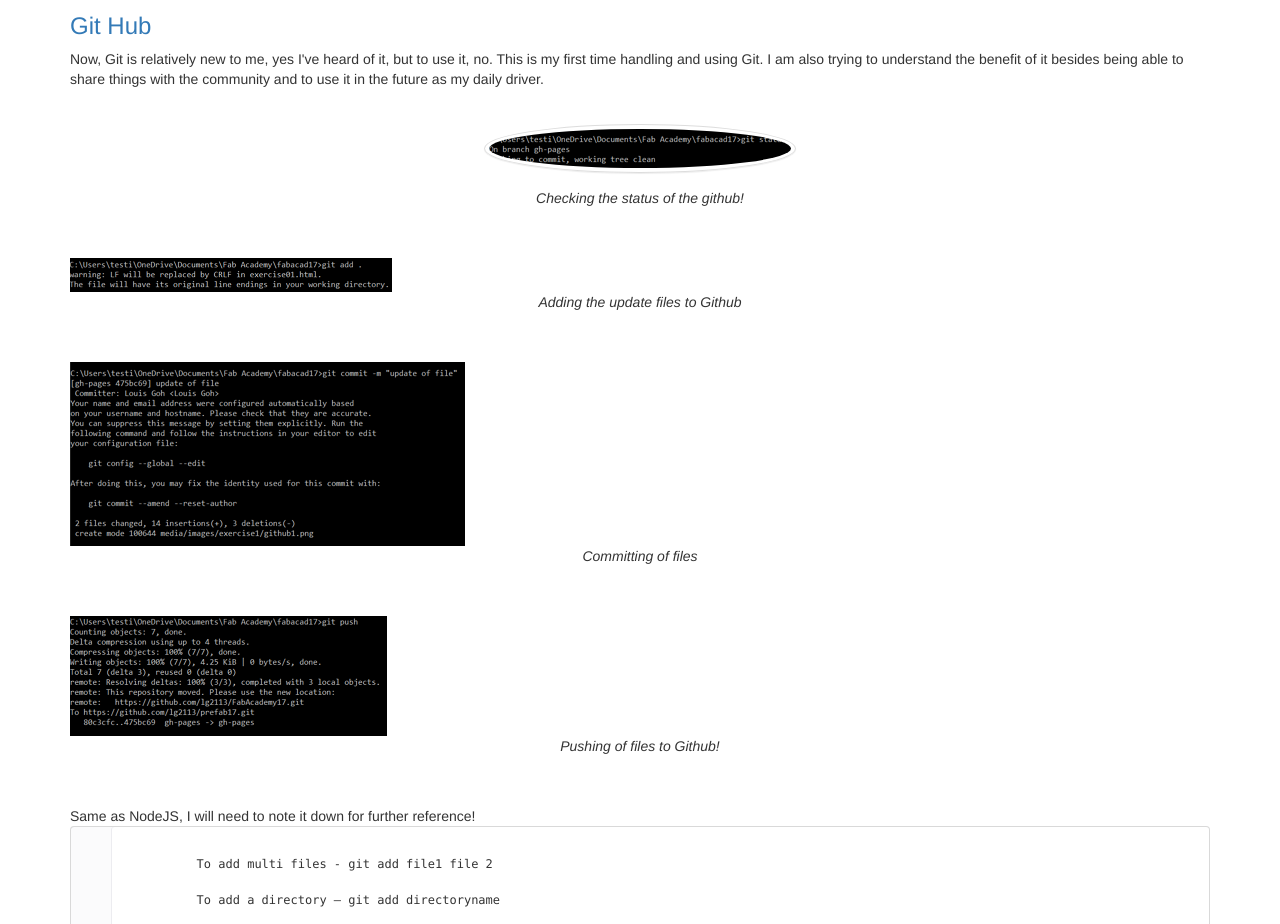
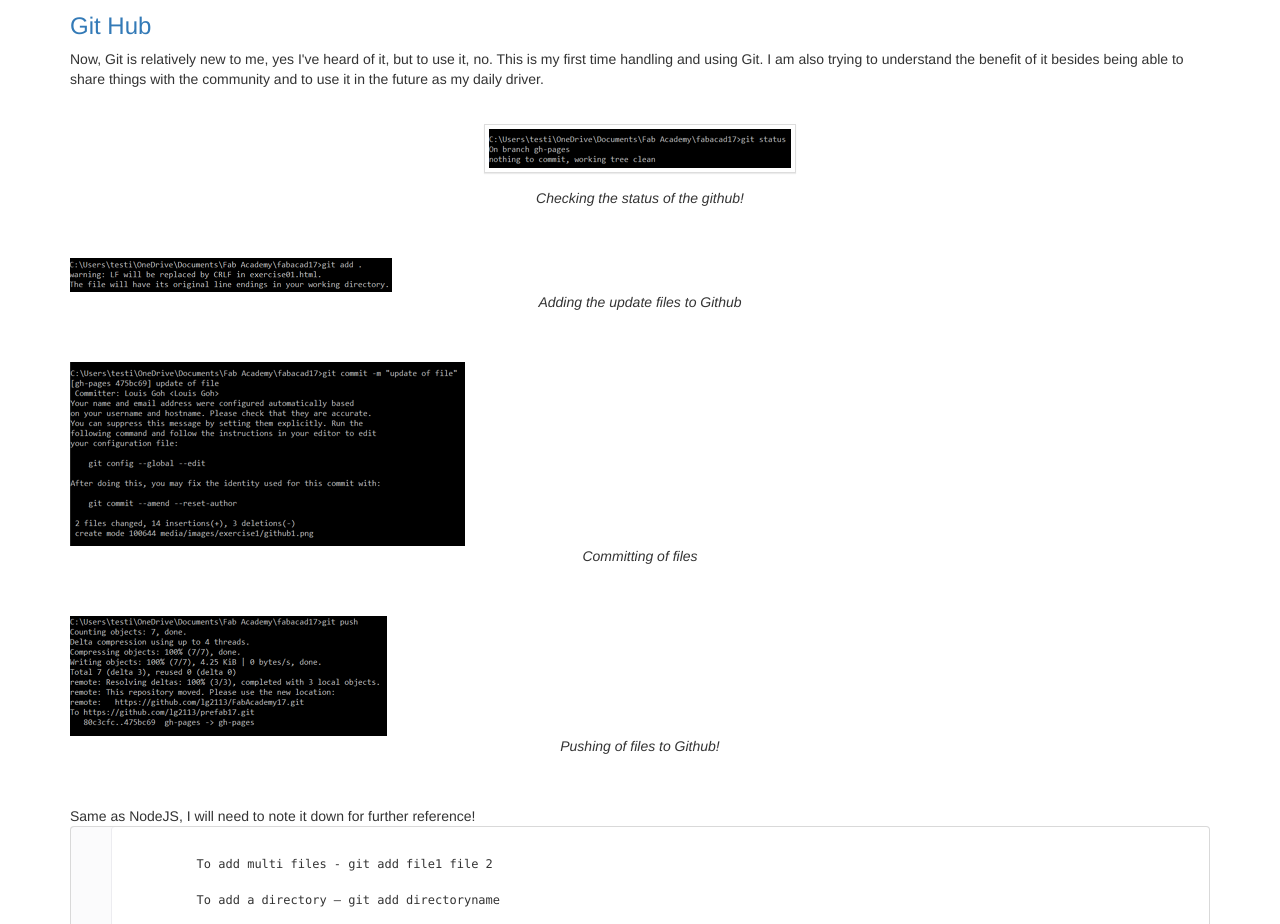
Before and after one commit to lg2113/FabAcademy17, a plain HTML site: page exercise01.html in a window 1280 px wide. Shown: the part 1820-2744 px from the top of the page. Drawn offline with Linux system fonts and the light colour scheme; no server answers.

Commit message:
update of file

```diff
--- a/exercise01.html
+++ b/exercise01.html
@@ -127,7 +127,7 @@
    <p> Now, Git is relatively new to me, yes I've heard of it, but to use it, no. This is my first time handling and using Git. I am also trying to understand the benefit of it besides being able to share things with the community and to use it in the future as my daily driver.
 
    <br><br>
-<img src="./media/images/exercise1/github1.png"/>
+<img style="border-radius: 0; text-align: center;" src="./media/images/exercise1/github1.png"/>
 <p style="text-align: center;"><i>Checking the status of the github!</i></p>
 
 <br><br>
```
